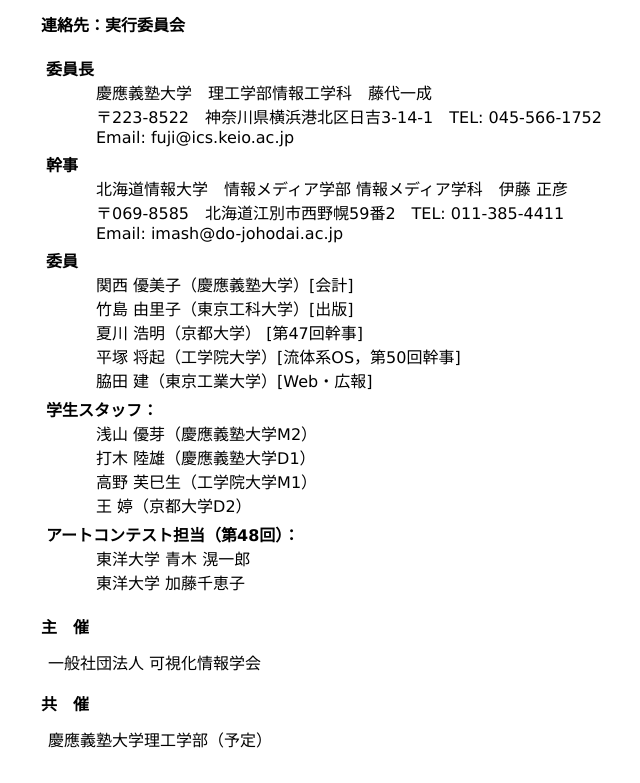
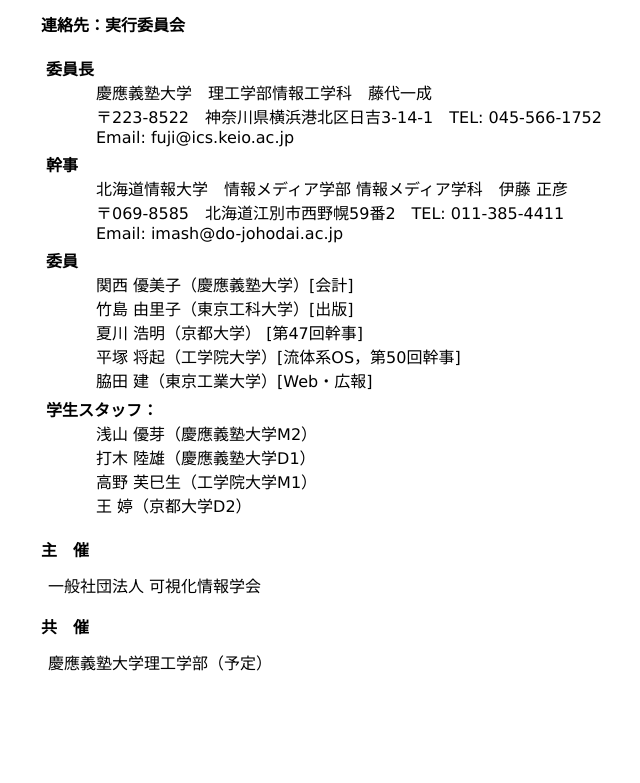
Before and after one commit to wakita/vsj49, a plain HTML site: page site/index.html in a window 1280 px wide. Shown: the part 1862-2645 px from the top of the page, without its empty margins (159-799 px from the left). After the commit the page ends 2568 px from the top, so only its background shows below. Drawn offline with Linux system fonts and the light colour scheme.

Commit message:
commented out art contest

```diff
--- a/site/index.html
+++ b/site/index.html
@@ -169,12 +169,12 @@
 </dd>
 <dd>王 婷（京都大学D2）
 </dd>
-<dt>アートコンテスト担当（第48回）：</dt>
-<dd>東洋大学 青木 滉一郎
-</dd>
-<dd>東洋大学 加藤千恵子
-</dd>
 </dl>
+<!--
+アートコンテスト担当（第48回）：
+: 東洋大学 青木 滉一郎
+: 東洋大学 加藤千恵子
+-->
 </section>
 <section id="主-催" class="level2">
 <h2>主　催</h2>
```
Also changed, not shown: md/index.md (+2 -0 lines).
